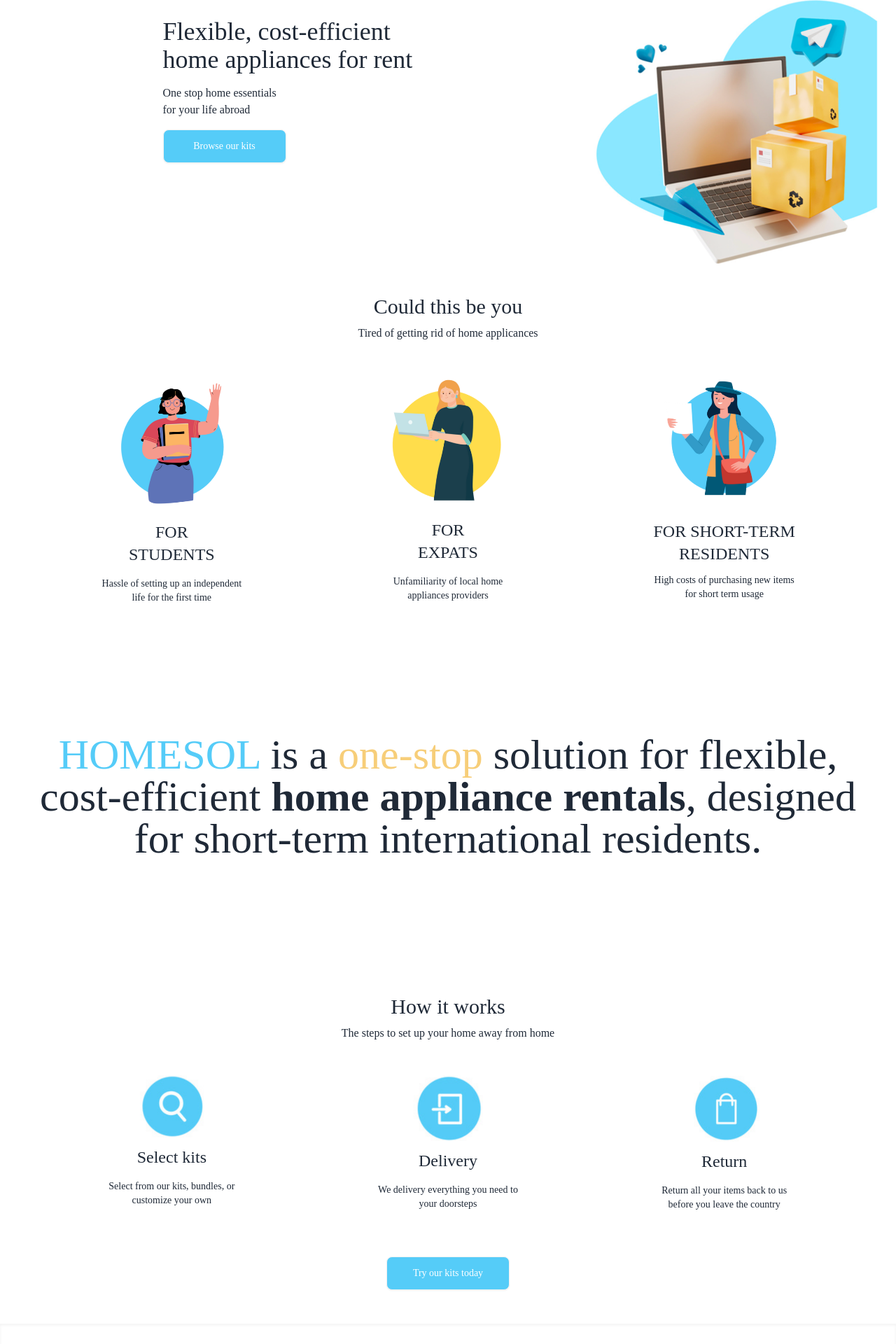
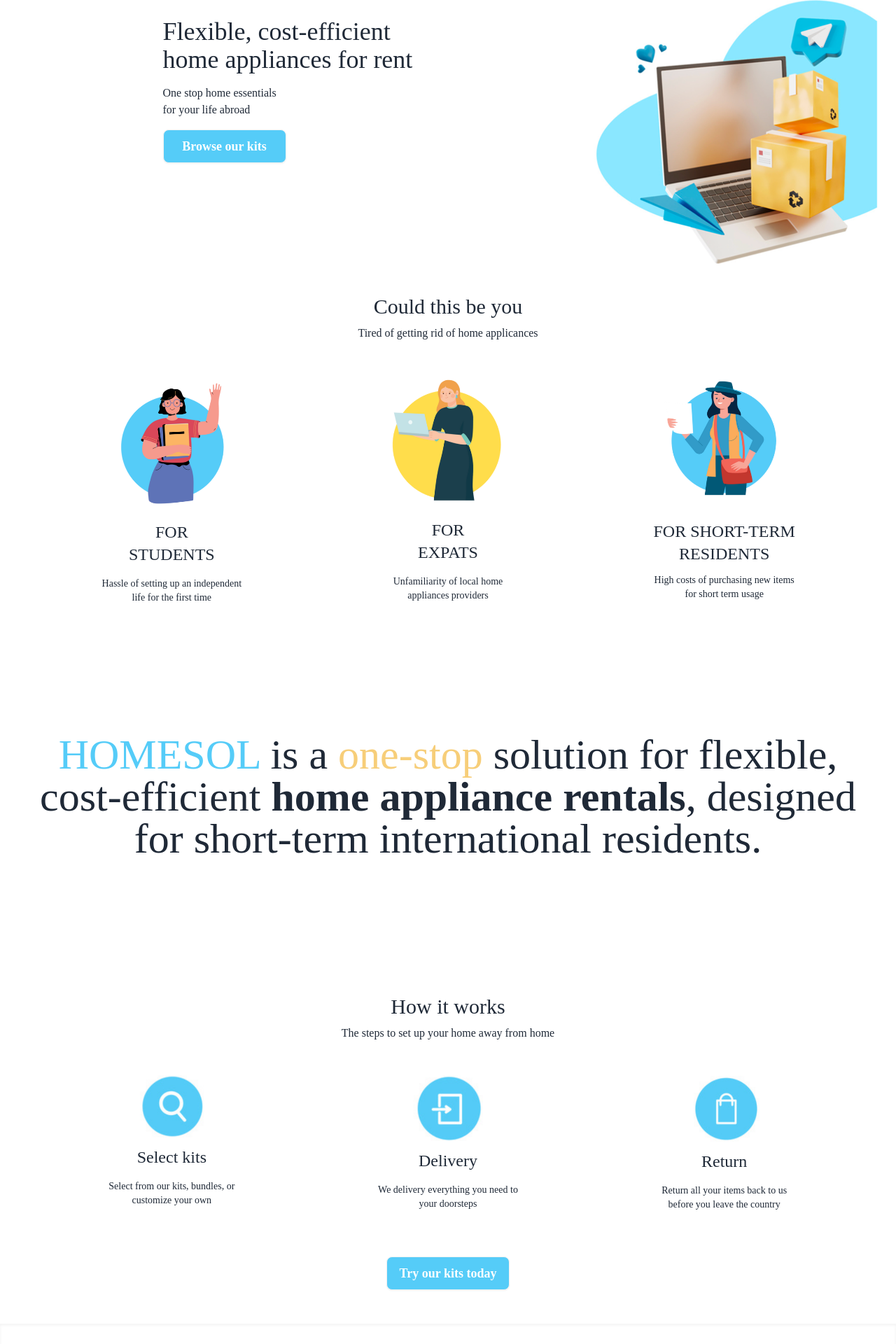
Before and after one commit to Aust1nC/Homesol, an Angular app in the folder frontend/: page / in a window 1280 px wide. Shown: the part 135-2055 px from the top of the page at 70% size. Built offline with nearby package versions, Linux system fonts and the light colour scheme; a web font is replaced by a local one.

Commit message:
Change text size

```diff
--- a/frontend/src/app/pages/home/components/about/about.component.html
+++ b/frontend/src/app/pages/home/components/about/about.component.html
@@ -38,7 +38,7 @@
 <section class="mt-10">
   <div class="flex justify-center">
     <button
-      class="btn btn-md bg-[#55CCF8] hover:bg-[#58bde2] text-white w-44 text-center font-[305]"
+      class="btn btn-md bg-[#55CCF8] hover:bg-[#58bde2] text-white w-44 text-center text-lg"
       routerLink="/order/select"
     >
       Try our kits today
--- a/frontend/src/app/pages/home/components/hero/hero.component.html
+++ b/frontend/src/app/pages/home/components/hero/hero.component.html
@@ -11,7 +11,7 @@
     </p>
     <div class="flex justify-center md:justify-start">
       <button
-        class="btn btn-md bg-[#55CCF8] hover:bg-[#58bde2] text-white w-44 text-center font-[305]"
+        class="btn btn-md bg-[#55CCF8] hover:bg-[#58bde2] text-white w-44 text-center text-lg"
         routerLink="/order/select"
       >
         Browse our kits
```
